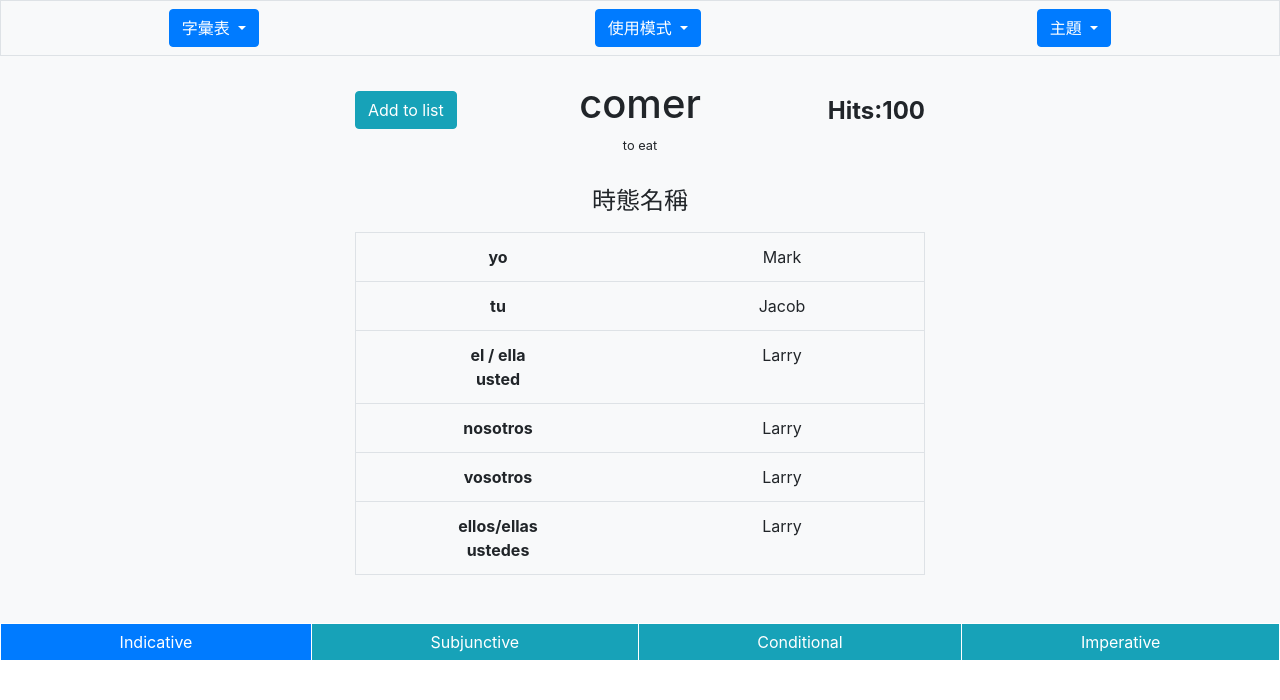
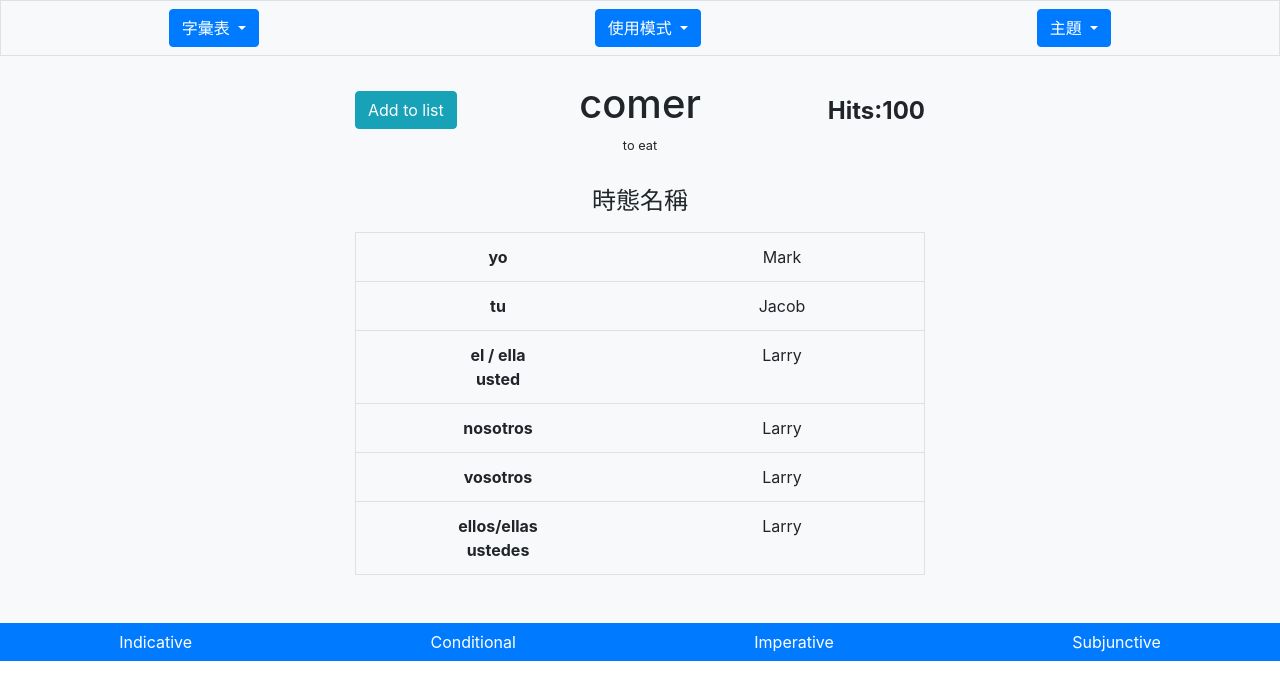
Before and after one commit to zongronghuang/spanish_verb_conjugator, a Vue app: page /#/testcard in a window 1280 px wide. Shown: the top 700 px of the page. Built offline with nearby package versions, Linux system fonts and the light colour scheme.

Commit message:
feat: add drop-up menus to TenseCategories

```diff
--- a/src/components/TenseCategories.vue
+++ b/src/components/TenseCategories.vue
@@ -1,26 +1,140 @@
 <template>
-  <div class="btn-group d-flex" role="group" aria-label="Basic example">
+  <div class="d-flex">
+    <div
+      class="btn-group dropup flex-grow-1"
+      role="group"
+      aria-label="Basic example"
+    >
       <button
         type="button"
-      class="btn btn-primary flex-fill rounded-0 border-white"
+        class="btn btn-primary rounded-0"
+        data-toggle="dropdown"
+        aria-haspopup="true"
+        aria-expanded="false"
       >
         Indicative
       </button>
-    <button type="button" class="btn btn-info flex-fill border-white">
+      <div class="dropdown-menu w-100 text-center">
+        <!-- Dropdown menu links -->
+        <a
+          class="dropdown-item"
+          href="#"
+          v-for="tense in indicativeTenses"
+          :key="tense.id"
+          >{{ tense }}</a
+        >
+      </div>
+    </div>
+
+    <div
+      class="btn-group dropup flex-grow-1"
+      role="group"
+      aria-label="Basic example"
+    >
+      <button
+        type="button"
+        class="btn btn-primary rounded-0"
+        data-toggle="dropdown"
+        aria-haspopup="true"
+        aria-expanded="false"
+      >
+        Conditional
+      </button>
+      <div class="dropdown-menu w-100 text-center">
+        <!-- Dropdown menu links -->
+        <a
+          class="dropdown-item"
+          href="#"
+          v-for="tense in conditionalTenses"
+          :key="tense.id"
+          >{{ tense }}</a
+        >
+      </div>
+    </div>
+
+    <div
+      class="btn-group dropup flex-grow-1"
+      role="group"
+      aria-label="Basic example"
+    >
+      <button
+        type="button"
+        class="btn btn-primary rounded-0"
+        data-toggle="dropdown"
+        aria-haspopup="true"
+        aria-expanded="false"
+      >
+        Imperative
+      </button>
+      <div class="dropdown-menu w-100 text-center">
+        <!-- Dropdown menu links -->
+        <a
+          class="dropdown-item"
+          href="#"
+          v-for="tense in imperativeTenses"
+          :key="tense.id"
+          >{{ tense }}</a
+        >
+      </div>
+    </div>
+
+    <div
+      class="btn-group dropup flex-grow-1"
+      role="group"
+      aria-label="Basic example"
+    >
+      <button
+        type="button"
+        class="btn btn-primary rounded-0"
+        data-toggle="dropdown"
+        aria-haspopup="true"
+        aria-expanded="false"
+      >
         Subjunctive
       </button>
-    <button type="button" class="btn btn-info flex-fill border-white">
-      Conditional
-    </button>
-    <button type="button" class="btn btn-info flex-fill border-white rounded-0">
-      Imperative
-    </button>
+      <div class="dropdown-menu w-100 text-center">
+        <!-- Dropdown menu links -->
+        <a
+          class="dropdown-item"
+          href="#"
+          v-for="tense in subjunctiveTenses"
+          :key="tense.id"
+          >{{ tense }}</a
+        >
+      </div>
+    </div>
   </div>
 </template>
 
 <script>
 export default {
   name: "tense-categories",
+  data() {
+    return {
+      indicativeTenses: [
+        "Present",
+        "Preterite",
+        "Imperfect",
+        "Future",
+        "Perfect",
+        "Pluperfect",
+        "Preterite perfect",
+        "Future perfect",
+      ],
+      conditionalTenses: ["Present", "Perfect"],
+      imperativeTenses: ["Affirmative", "Negative"],
+      subjunctiveTenses: [
+        "Present",
+        "Preterite",
+        "Imperfect",
+        "Future",
+        "Perfect",
+        "Pluperfect",
+        "Preterite perfect",
+        "Future perfect",
+      ],
+    };
+  },
 };
 </script>
 
```
Lines whose indentation alone changed are shown as unchanged.
